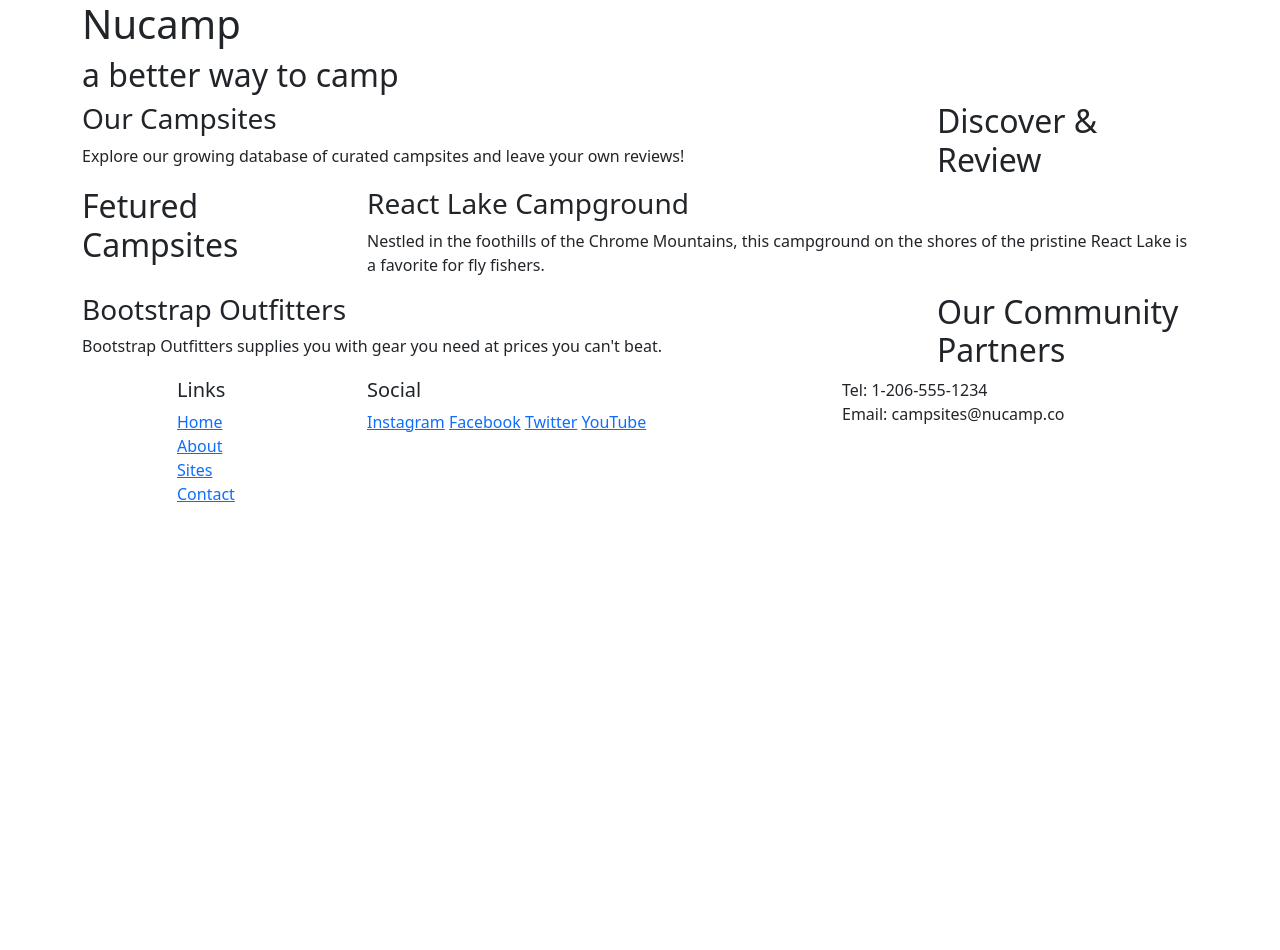
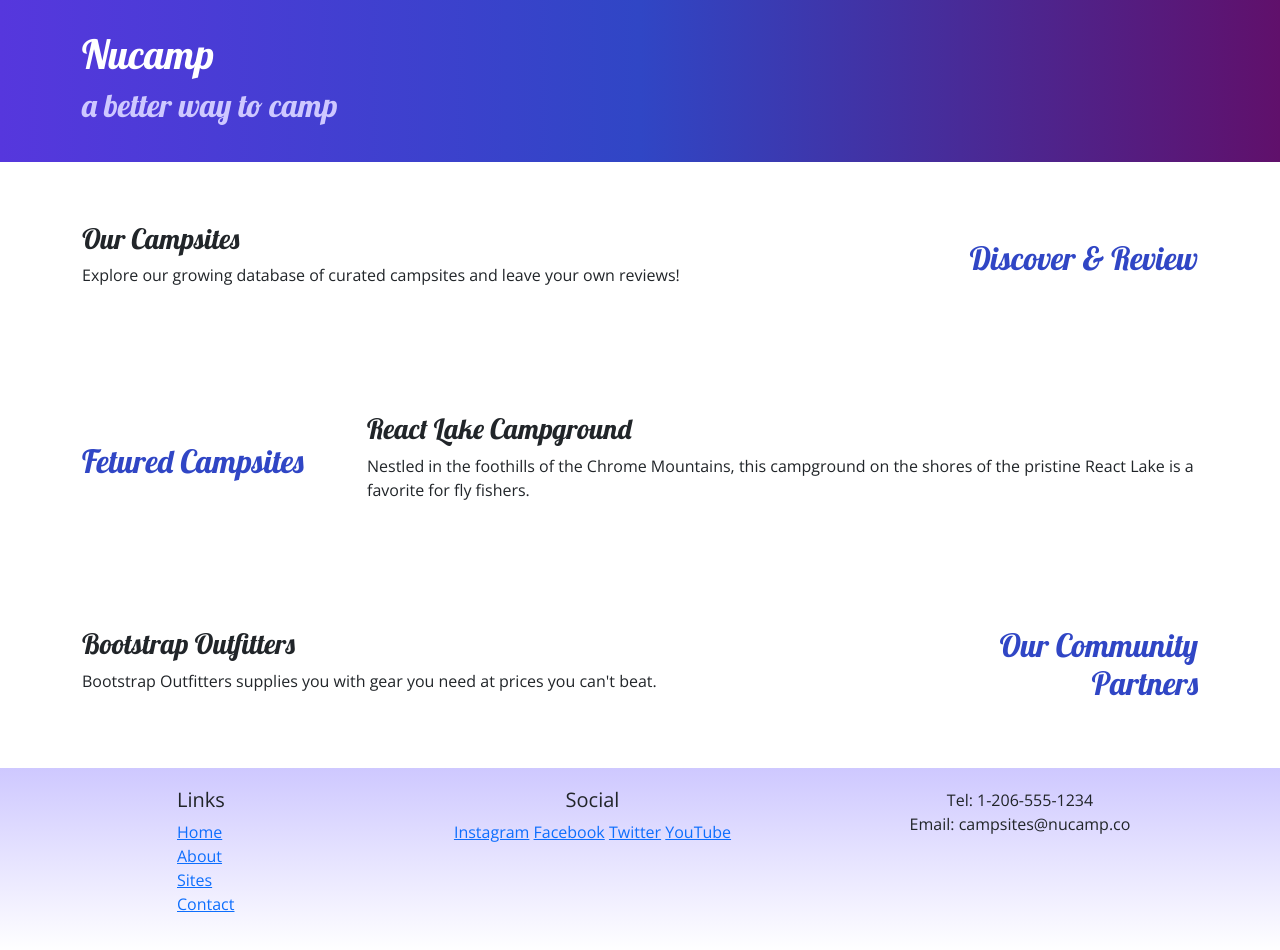
Before and after one commit to ronbrighter/nucampsite, a plain HTML site: page index.html in a window 1280 px wide. Before the commit the page ends 800 px from the top, so only its background shows below. Drawn offline with nearby package versions, Linux system fonts and the light colour scheme.

Commit message:
Adding Custom Styles

```diff
--- /dev/null
+++ b/css/styles.css
@@ -0,0 +1,32 @@
+body {
+    font-family: "Open Sans", sans-serif;
+}
+
+h1, h2, h3 {
+    font-family: "Lobster", cursive;
+}
+
+h2 {
+    color: #3046C5;
+}
+
+header {
+    padding: 30px;
+    background-image: linear-gradient(to right, #5637dd, #3046c5, #60106b);
+    color: white;
+}
+
+header h2 {
+    color: #cec8ff;
+}
+
+footer {
+    background-image: linear-gradient(#cec8ff, white);
+    padding: 20px 0;
+}
+
+.row-content {
+    padding: 50px 0;
+    border-bottom: 1px; ridge;
+    min-height: 200px;
+}
--- a/index.html
+++ b/index.html
@@ -6,6 +6,10 @@
 
     <!-- Bootstrap CSS -->
     <link href="https://cdn.jsdelivr.net/npm/bootstrap@5.2.3/dist/css/bootstrap.min.css" rel="stylesheet" integrity="sha384-rbsA2VBKQhggwzxH7pPCaAqO46MgnOM80zW1RWuH61DGLwZJEdK2Kadq2F9CUG65" crossorigin="anonymous"/>
+
+    <!-- Additional CSS must be placed after Bootstrap CSS -->
+    <link rel="stylesheet" href="https://fonts.googleapis.com/css?family=Lobster|Open+Sans" />
+    <link rel="stylesheet" href="css/styles.css" />
 
     <title>Nucamp: A Better Way To Camp</title>
 </head>
@@ -26,9 +30,9 @@
     <main class="container">
 
         <!-- discover section -->
-        <section class="row">
+        <section class="row row-content align-items-center">
             <div class="col-sm-4 col-md-3 order-sm-last">
-                <h2>Discover & Review</h2>
+                <h2 class="text-sm-end">Discover & Review</h2>
             </div>
             <div class="col">
                 <h3>Our Campsites</h3>
@@ -37,7 +41,7 @@
         </section>
 
         <!-- feature section -->
-        <section class="row">
+        <section class="row row-content align-items-center">
             <div class="col-sm-4 col-md-3">
                 <h2>Fetured Campsites</h2>
             </div>
@@ -48,9 +52,9 @@
         </section>
 
         <!-- partner section -->
-        <section class="row">
+        <section class="row row-content align-items-center">
             <div class="col-sm-4 col-md-3 order-sm-last">
-                <h2>Our Community Partners</h2>
+                <h2 class="text-sm-end">Our Community Partners</h2>
             </div>
             <div class="col">
                 <h3>Bootstrap Outfitters</h3>
@@ -72,14 +76,14 @@
                         <li><a href="#">Contact</a></li>
                     </ul>
                 </div>
-                <div class="col-6 col-sm-5">
+                <div class="col-6 col-sm-5 text-center">
                     <h5>Social</h5>
                     <a href="http://instagram.com/">Instagram</a>
                     <a href="http://facebook.com/">Facebook</a>
                     <a href="http://twitter.com/">Twitter</a>
                     <a href="http://youtube.com/">YouTube</a>
                 </div>
-                <div class="col-sm-4">
+                <div class="col-sm-4 text-center">
                     Tel: 1-206-555-1234<br />
                     Email: campsites@nucamp.co
                 </div>
```
